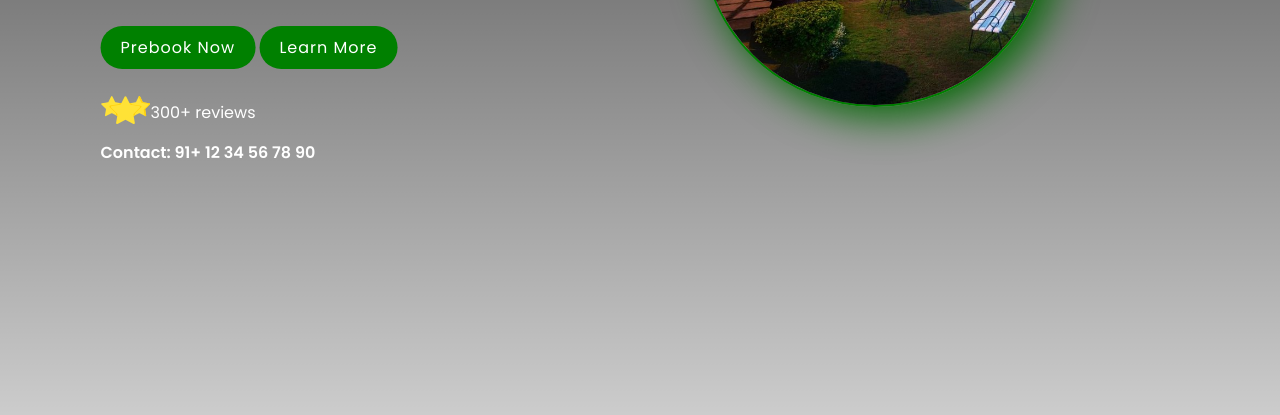
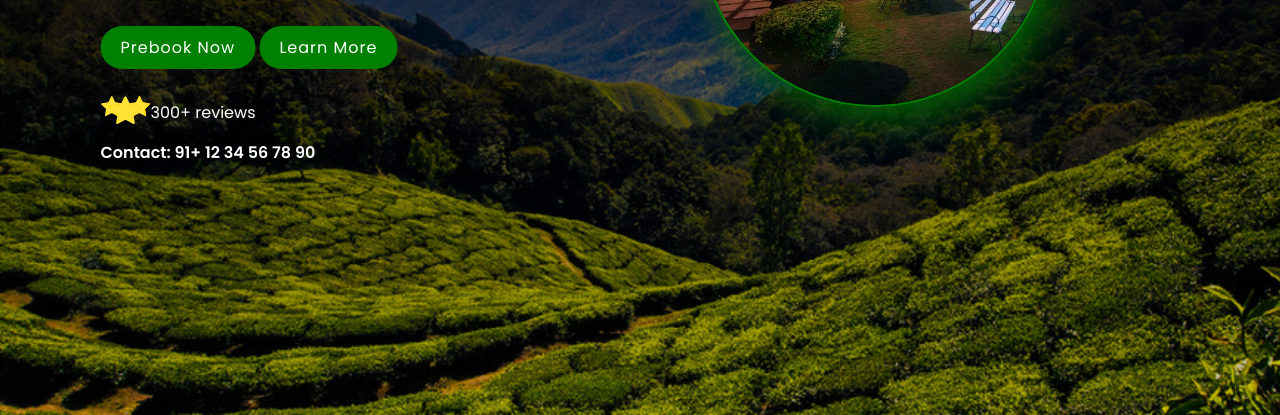
Before and after one commit to Leo-Aandrew/Landing-Page, a plain HTML site: page index.html in a window 1280 px wide. Shown: the part 385-800 px from the top of the page. Drawn offline with Linux system fonts and the light colour scheme.

Commit message:
Update style.css

```diff
--- a/style.css
+++ b/style.css
@@ -9,7 +9,7 @@
 header{
     width: 100%;
     height: 100vh;
-    background:linear-gradient(rgba(0,0,0,0.8),rgba(0,0,0,0.2)) , url(kodailkanal.jpg);
+    background:linear-gradient(rgba(0,0,0,0.8),rgba(0,0,0,0.2)) , url(kodaikanal.jpg);
     background-size: cover;
     font-family: 'Poppins',sans-serif;
 }
```
